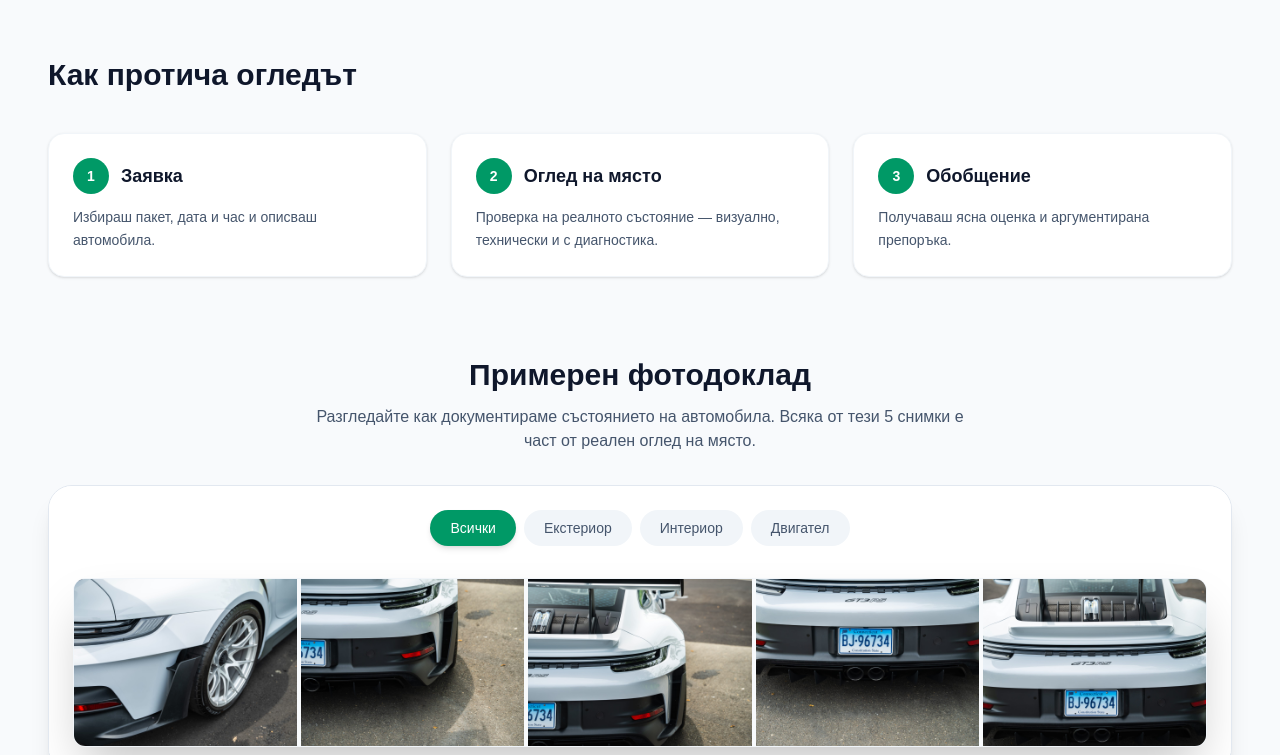
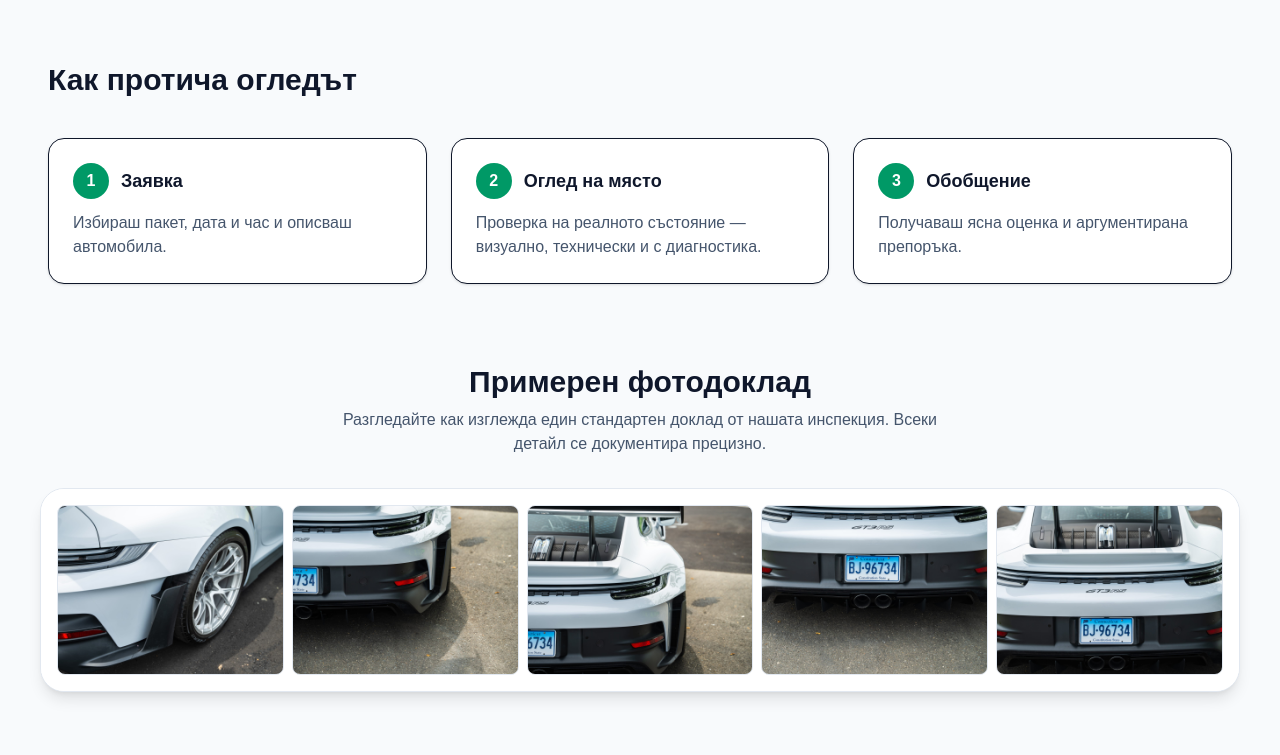
Before and after one commit to martinfilev-byte/fileverified, a Next.js app: page / in a window 1280 px wide. Shown: the part 960-1715 px from the top of the page. Built offline with nearby package versions, Linux system fonts and the light colour scheme.

Commit message:
Update: 2026-01-04 09:24:50

```diff
--- a/next.config.ts
+++ b/next.config.ts
@@ -2,7 +2,7 @@ import type { NextConfig } from "next";
 
 const nextConfig: NextConfig = {
   reactCompiler: true,
-  // remotePatterns вече не са нужни за локални файлове
+  // Използваме само локални снимки от public/, така че не ни трябват remotePatterns
 };
 
 export default nextConfig;
--- a/src/app/page.tsx
+++ b/src/app/page.tsx
@@ -1,5 +1,5 @@
 import Link from "next/link"
-// Връзка към GallerySection компонента
+// Пътят е съобразен с твоята структура: src/app -> src/components
 import GallerySection from "../components/GallerySection"
 
 export default function HomePage() {
@@ -88,19 +88,20 @@ export default function HomePage() {
         </div>
       </div>
 
-      {/* GALLERY SECTION (Оптимизирана за локални снимки) */}
+      {/* ГАЛЕРИЯ (Примерен фотодоклад) */}
       <div className="space-y-8">
-        <div className="text-center space-y-3 px-6">
+        <div className="text-center space-y-2">
           <h2 className="text-3xl font-bold text-slate-900">
             Примерен фотодоклад
           </h2>
-          <p className="text-slate-600 max-w-2xl mx-auto">
-            Разгледайте как документираме състоянието на автомобила. Всяка от тези 5 снимки е част от реален оглед на място.
+          <p className="text-slate-600 max-w-2xl mx-auto px-6">
+            Разгледайте как изглежда един стандартен доклад от нашата инспекция.
+            Всеки детайл се документира прецизно.
           </p>
         </div>
 
-        <div className="max-w-7xl mx-auto px-4 lg:px-6">
-          <div className="overflow-hidden rounded-3xl border border-slate-200 bg-white shadow-xl">
+        <div className="max-w-7xl mx-auto px-4">
+          <div className="overflow-hidden rounded-3xl border border-slate-200 bg-white shadow-lg">
             <GallerySection />
           </div>
         </div>
@@ -132,9 +133,9 @@ export default function HomePage() {
 
 function TrustCard({ title, text }: { title: string; text: string }) {
   return (
-    <div className="rounded-2xl border border-slate-200 bg-white p-6 shadow-sm hover:shadow-md transition-shadow">
-      <div className="text-lg font-bold text-emerald-700">{title}</div>
-      <p className="mt-2 text-slate-600 text-sm leading-relaxed">{text}</p>
+    <div className="rounded-2xl border border-black bg-white p-6 shadow-sm hover:shadow-md transition-shadow">
+      <div className="text-lg font-bold text-[#059669]">{title}</div>
+      <p className="mt-2 text-slate-600">{text}</p>
     </div>
   )
 }
@@ -149,14 +150,14 @@ function StepCard({
   text: string
 }) {
   return (
-    <div className="rounded-2xl border border-slate-100 bg-white p-6 shadow-sm space-y-3 transition-all hover:border-emerald-200">
+    <div className="rounded-2xl border bg-white p-6 shadow-sm space-y-3 transition-all hover:border-emerald-200">
       <div className="flex items-center gap-3">
-        <div className="flex h-9 w-9 items-center justify-center rounded-full bg-emerald-600 text-white font-bold text-sm">
+        <div className="flex h-9 w-9 items-center justify-center rounded-full bg-emerald-600 text-white font-bold">
           {step}
         </div>
         <div className="text-lg font-semibold text-slate-900">{title}</div>
       </div>
-      <p className="text-slate-600 text-sm leading-relaxed">{text}</p>
+      <p className="text-slate-600">{text}</p>
     </div>
   )
 }
--- a/src/components/GallerySection.tsx
+++ b/src/components/GallerySection.tsx
@@ -9,18 +9,17 @@ import "yet-another-react-lightbox/styles.css";
 import "yet-another-react-lightbox/plugins/thumbnails.css";
 import { Maximize2 } from 'lucide-react';
 
-// Използваме твоите нови локални снимки от public/images/sample-report/
-const demoPhotos = [
-  { src: '/images/sample-report/1.jpg', category: 'Екстериор' },
-  { src: '/images/sample-report/2.jpg', category: 'Екстериор' },
-  { src: '/images/sample-report/3.jpg', category: 'Двигател' },
-  { src: '/images/sample-report/4.jpg', category: 'Интериор' },
-  { src: '/images/sample-report/5.jpg', category: 'Интериор' },
+// Директни пътища към твоите 5 снимки
+const images = [
+  "/images/sample-report/1.jpg",
+  "/images/sample-report/2.jpg",
+  "/images/sample-report/3.jpg",
+  "/images/sample-report/4.jpg",
+  "/images/sample-report/5.jpg",
 ];
 
 export default function GallerySection() {
   const [index, setIndex] = useState(-1);
-  const [filter, setFilter] = useState('Всички');
   const [mounted, setMounted] = useState(false);
 
   useEffect(() => {
@@ -29,65 +28,36 @@ export default function GallerySection() {
 
   if (!mounted) return null;
 
-  const categories = ['Всички', 'Екстериор', 'Интериор', 'Двигател'];
-  const filteredPhotos = filter === 'Всички'
-    ? demoPhotos
-    : demoPhotos.filter(p => p.category === filter);
-
   return (
-    <div className="w-full bg-white p-6">
-      {/* Категории */}
-      <div className="flex flex-wrap gap-2 mb-8 justify-center">
-        {categories.map((cat) => (
-          <button
-            key={cat}
-            onClick={() => setFilter(cat)}
-            className={`px-5 py-2 rounded-full text-sm font-medium transition-all ${
-              filter === cat
-              ? 'bg-emerald-600 text-white shadow-md'
-              : 'bg-slate-100 text-slate-600 hover:bg-slate-200'
-            }`}
+    <div className="w-full bg-white p-4">
+      <div className="grid grid-cols-2 md:grid-cols-5 gap-2">
+        {images.map((src, i) => (
+          <div
+            key={i}
+            className="relative aspect-[4/3] cursor-pointer group overflow-hidden rounded-lg bg-gray-100 border border-slate-200"
+            onClick={() => setIndex(i)}
           >
-            {cat}
-          </button>
+            <Image
+              src={src}
+              alt={`Автомобил инспекция ${i + 1}`}
+              fill
+              className="object-cover transition duration-300 group-hover:scale-105"
+              sizes="(max-w-768px) 50vw, 20vw"
+            />
+            <div className="absolute inset-0 flex items-center justify-center opacity-0 group-hover:opacity-100 transition-opacity bg-black/20">
+              <Maximize2 className="text-white w-6 h-6" />
+            </div>
+          </div>
         ))}
       </div>
 
-      {/* Мрежа със снимки */}
-      <div className="grid grid-cols-2 md:grid-cols-4 lg:grid-cols-5 gap-1 shadow-2xl rounded-xl overflow-hidden border border-slate-100 bg-slate-50">
-        {filteredPhotos.map((photo, i) => (
-          <button
-            key={i}
-            type="button"
-            className="relative aspect-[4/3] cursor-pointer group overflow-hidden bg-slate-200 block w-full"
-            onClick={() => setIndex(i)}
-          >
-            <Image
-              src={photo.src}
-              alt={photo.category}
-              fill
-              className="object-cover transition duration-500 group-hover:scale-110 group-hover:brightness-110"
-              sizes="(max-w-768px) 50vw, 25vw"
-              priority={i < 4}
-            />
-            <div className="absolute inset-0 flex items-center justify-center opacity-0 group-hover:opacity-100 transition-opacity bg-black/30">
-              <Maximize2 className="text-white w-6 h-6" />
-            </div>
-          </button>
-        ))}
-      </div>
-
-      {/* Lightbox преглед */}
       <Lightbox
         index={index}
         open={index >= 0}
         close={() => setIndex(-1)}
-        slides={filteredPhotos.map(p => ({ src: p.src }))}
+        slides={images.map(src => ({ src }))}
         plugins={[Zoom, Thumbnails]}
         portal={{ root: document.body }}
-        styles={{
-          container: { backgroundColor: "rgba(0, 0, 0, 0.98)", zIndex: 99999 },
-        }}
       />
     </div>
   );
```
